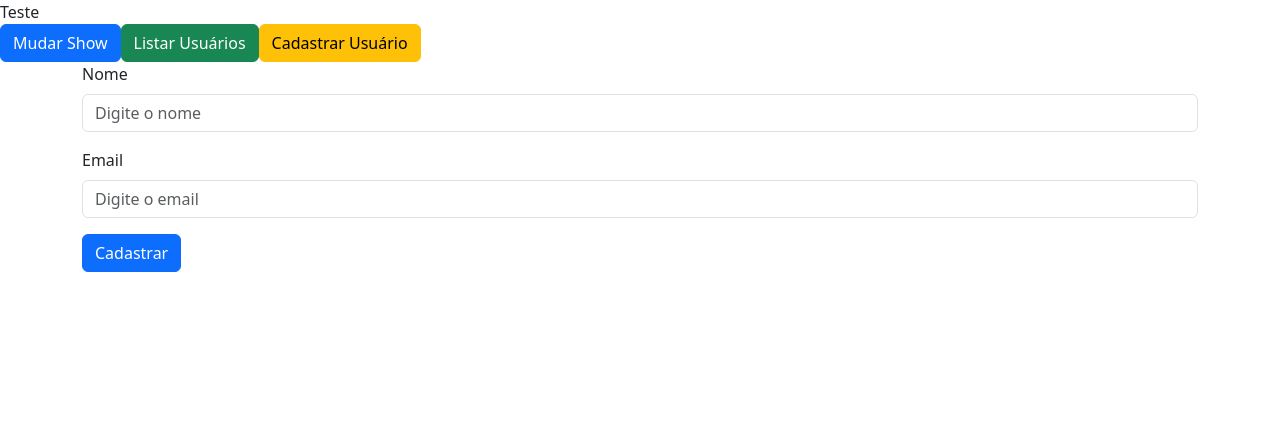
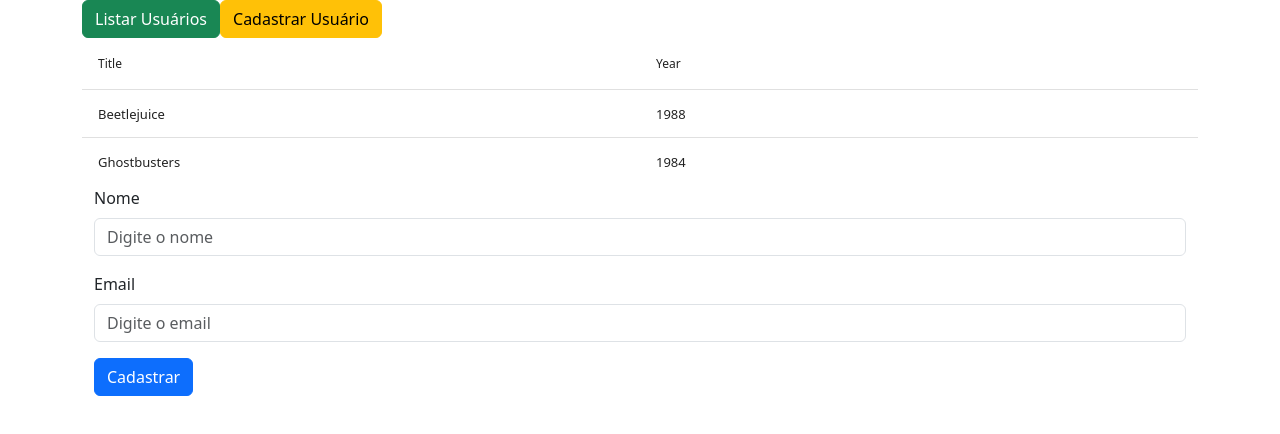
Before and after one commit to rhavymaia/context-project, a React (Vite) app: page / in a window 1280 px wide. Shown: the top 434 px of the page. Built offline with nearby package versions, Linux system fonts and the light colour scheme.

Commit message:
Adição de Formik e Yup no formulário.

```diff
--- a/json-server/db.json
+++ b/json-server/db.json
@@ -1,3 +1,29 @@
 {
-  "users": [{ "id": "1", "nome": "João da Silva", "email": "joao@mail.com" }]
+  "users": [
+    {
+      "id": "1",
+      "nome": "João da Silva",
+      "email": "joao@mail.com"
+    },
+    {
+      "id": "c19f",
+      "nome": "José Antônio Oliveira",
+      "email": "jao@mail.com"
+    },
+    {
+      "id": "ab55",
+      "nome": "André Cardoso",
+      "email": "ac@mail.com"
+    },
+    {
+      "id": "bc4e",
+      "nome": "Mariana Silva",
+      "email": "ms@mail.com"
+    },
+    {
+      "id": "5c71",
+      "nome": "José Antônio Oliveira",
+      "email": "jao@mail.com"
+    }
+  ]
 }
--- a/package.json
+++ b/package.json
@@ -14,10 +14,13 @@
     "axios": "^1.6.7",
     "bootstrap": "^5.3.3",
     "dotenv": "^16.4.5",
+    "formik": "^2.4.5",
     "json-server": "^1.0.0-alpha.23",
     "react": "^18.2.0",
     "react-bootstrap": "^2.10.1",
-    "react-dom": "^18.2.0"
+    "react-data-table-component": "^7.6.2",
+    "react-dom": "^18.2.0",
+    "yup": "^1.3.3"
   },
   "devDependencies": {
     "@types/react": "^18.2.55",
--- a/src/App.jsx
+++ b/src/App.jsx
@@ -1,13 +1,8 @@
 import 'bootstrap/dist/css/bootstrap.min.css';
-import Component1 from './views/Component1';
-import { UserProvider } from './views/UserContext';
+import User from './views/admin/user/User';
 
 function App() {
-  return (
-    <UserProvider>
-      <Component1></Component1>
-    </UserProvider>
-  );
+  return <User></User>;
 }
 
 export default App;
--- /dev/null
+++ b/src/views/admin/user/FormModalUser.jsx
@@ -0,0 +1,107 @@
+import { Formik } from 'formik';
+import * as Yup from 'yup';
+import { Alert, Button, Container, Form } from 'react-bootstrap';
+
+const FormModalUser = () => {
+  let initValues = { nome: '', email: '' };
+
+  const handleSubmitUser = (values, { setSubmitting }) => {
+    setTimeout(() => {
+      alert(JSON.stringify(values, null, 2));
+
+      setSubmitting(false);
+    }, 400);
+  };
+
+  // locale i18n
+  Yup.setLocale({
+    string: {
+      default: 'Não é válido',
+      required: 'Campo obrigatório',
+      min: 'Tamanho mínimo não permitido',
+      max: 'Tamanho máximo não permitido',
+      email: 'Formato inválido',
+      matches: 'Somente letras',
+    },
+    mixed: {
+      default: 'Não é válido',
+      required: 'Campo obrigatório',
+    },
+    number: {
+      min: 'Deve ser maior que ${min}',
+    },
+  });
+
+  const userValidationSchema = Yup.object().shape({
+    nome: Yup.string().required().min(3).max(80).matches('/^[a-zA-Zs]+$/'),
+    email: Yup.string().email().required(),
+  });
+
+  return (
+    <Formik
+      initialValues={initValues}
+      onSubmit={handleSubmitUser}
+      validationSchema={userValidationSchema}
+    >
+      {/* Formulário */}
+      {({
+        values,
+        errors,
+        touched,
+        handleChange,
+        handleBlur,
+        handleSubmit,
+        isSubmitting,
+      }) => (
+        <>
+          <Container>
+            <Form onSubmit={handleSubmit}>
+              <Form.Group className="mb-3">
+                <Form.Label>Nome</Form.Label>
+                <Form.Control
+                  name="nome"
+                  value={values.nome || ''}
+                  type="text"
+                  placeholder="Digite o nome"
+                  onChange={handleChange}
+                  onBlur={handleBlur}
+                  required
+                />
+                {errors.nome && touched.nome && (
+                  <Alert variant={'danger'}>* {errors.nome}</Alert>
+                )}
+              </Form.Group>
+
+              <Form.Group className="mb-3">
+                <Form.Label>Email</Form.Label>
+                <Form.Control
+                  name="email"
+                  value={values.email || ''}
+                  type="email"
+                  placeholder="Digite o email"
+                  onChange={handleChange}
+                  onBlur={handleBlur}
+                  required
+                />
+                {errors.email && touched.email && (
+                  <Alert variant={'danger'}>* {errors.email}</Alert>
+                )}
+              </Form.Group>
+
+              <Button
+                className="mb-3"
+                variant="primary"
+                type="submit"
+                disabled={isSubmitting}
+              >
+                Cadastrar
+              </Button>
+            </Form>
+          </Container>
+        </>
+      )}
+    </Formik>
+  );
+};
+
+export default FormModalUser;
--- /dev/null
+++ b/src/views/admin/user/ListagemUser.jsx
@@ -0,0 +1,30 @@
+import DataTable from 'react-data-table-component';
+
+const ListagemUser = () => {
+  const columns = [
+    {
+      name: 'Title',
+      selector: (row) => row.title,
+    },
+    {
+      name: 'Year',
+      selector: (row) => row.year,
+    },
+  ];
+
+  const data = [
+    {
+      id: 1,
+      title: 'Beetlejuice',
+      year: '1988',
+    },
+    {
+      id: 2,
+      title: 'Ghostbusters',
+      year: '1984',
+    },
+  ];
+  return <DataTable columns={columns} data={data} />;
+};
+
+export default ListagemUser;
--- /dev/null
+++ b/src/views/admin/user/OpcoesUser.jsx
@@ -0,0 +1,41 @@
+import { Button } from 'react-bootstrap';
+import api from '../../../api/ContextApi';
+
+const OpcoesUser = () => {
+  const handleClickListarUsuarios = (e) => {
+    api
+      .get('users/')
+      .then((response) => {
+        console.log(response.data);
+      })
+      .catch((error) => {
+        console.log(error);
+      });
+  };
+
+  const handleClickCadastrarUsuario = (e) => {
+    let user = { nome: 'José Antônio Oliveira', email: 'jao@mail.com' };
+    api
+      .post('users/', user)
+      .then((response) => {
+        console.log(response.data);
+      })
+      .catch((error) => {
+        console.log(error);
+      });
+  };
+
+  return (
+    <div>
+      <Button variant="success" onClick={handleClickListarUsuarios}>
+        Listar Usuários
+      </Button>
+
+      <Button variant="warning" onClick={handleClickCadastrarUsuario}>
+        Cadastrar Usuário
+      </Button>
+    </div>
+  );
+};
+
+export default OpcoesUser;
--- /dev/null
+++ b/src/views/admin/user/User.jsx
@@ -0,0 +1,19 @@
+import { Container } from 'react-bootstrap';
+import { UserProvider } from '../../UserContext';
+import FormModalUser from './FormModalUser';
+import ListagemUser from './ListagemUser';
+import OpcoesUser from './OpcoesUser';
+
+const User = () => {
+  return (
+    <UserProvider>
+      <Container>
+        <OpcoesUser></OpcoesUser>
+        <ListagemUser></ListagemUser>
+        <FormModalUser></FormModalUser>
+      </Container>
+    </UserProvider>
+  );
+};
+
+export default User;
```
